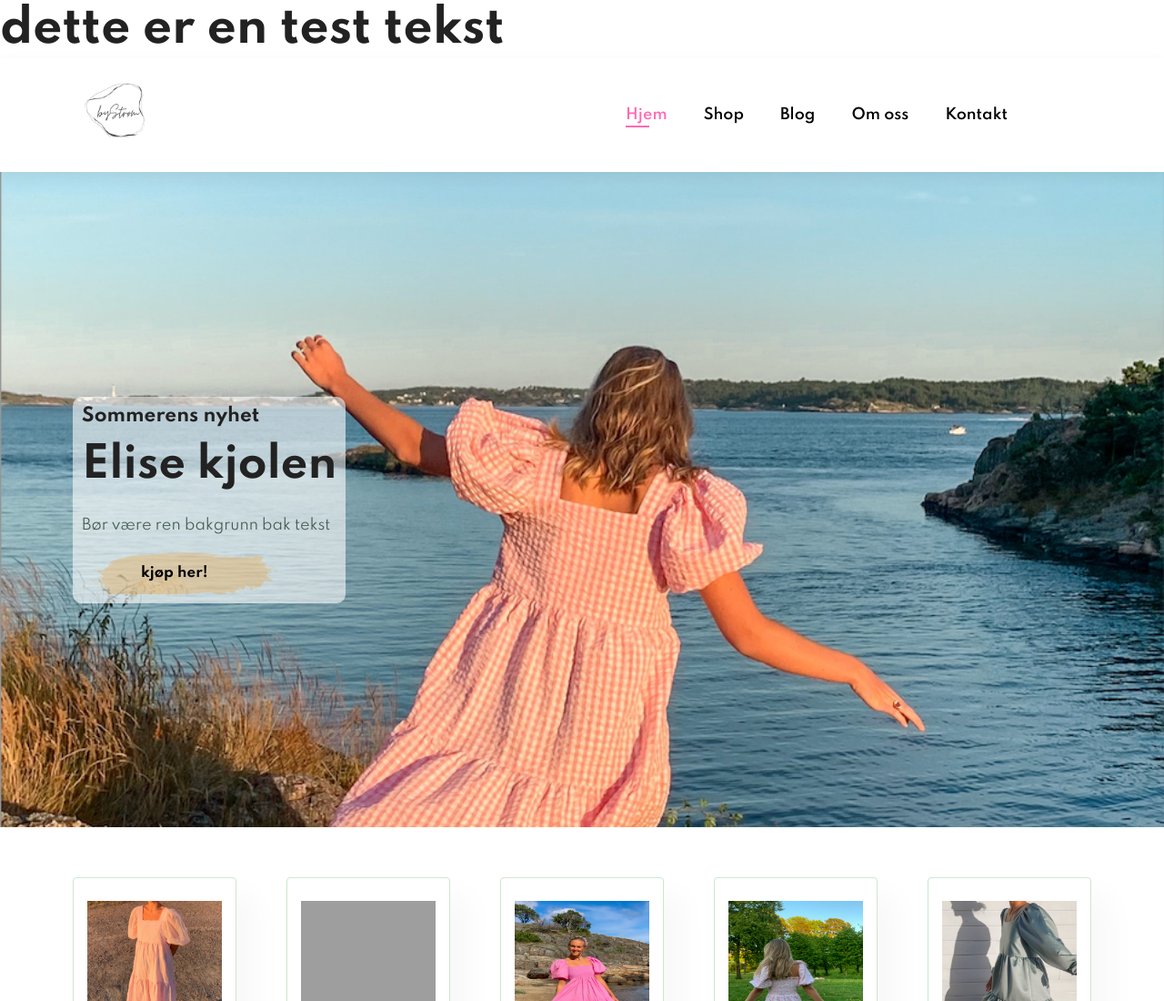
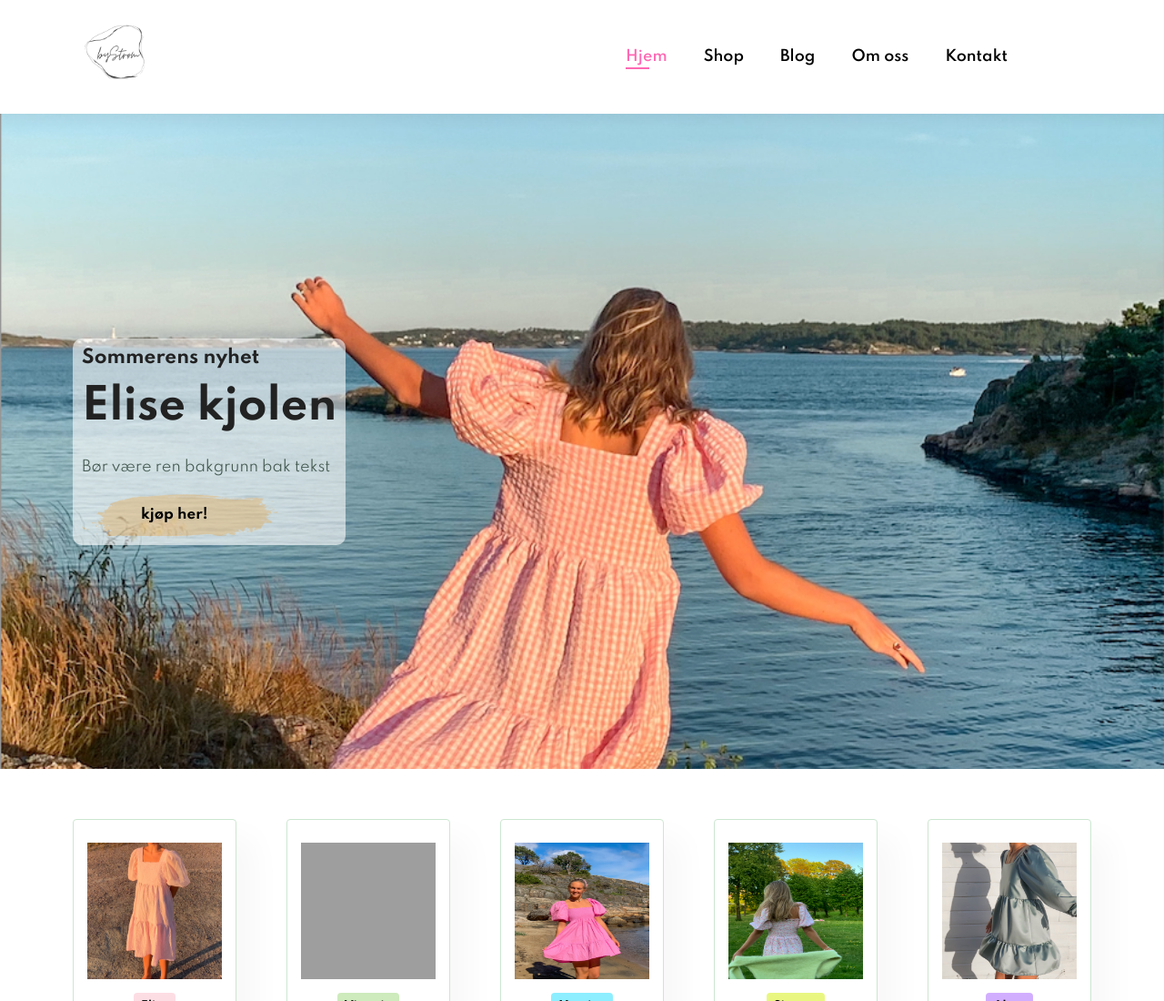
Before and after one commit to Siljeelisestrm/byStrom.github.io, a plain HTML site: page index.html in a window 1280 px wide. Shown: the top 1100 px of the page at 91% size. Drawn offline with Linux system fonts and the light colour scheme; grey boxes are pictures that could not be loaded.

Commit message:
fjernet test

```diff
--- a/index.html
+++ b/index.html
@@ -9,7 +9,6 @@
     <link rel="stylesheet" href="./style.css">
 </head>
 <body>
-    <h1>dette er en test tekst</h1>
     <section id="header">
         <a href="#"><img src="./image/logo.png" class="logo-small" alt=""></a>
 
```
